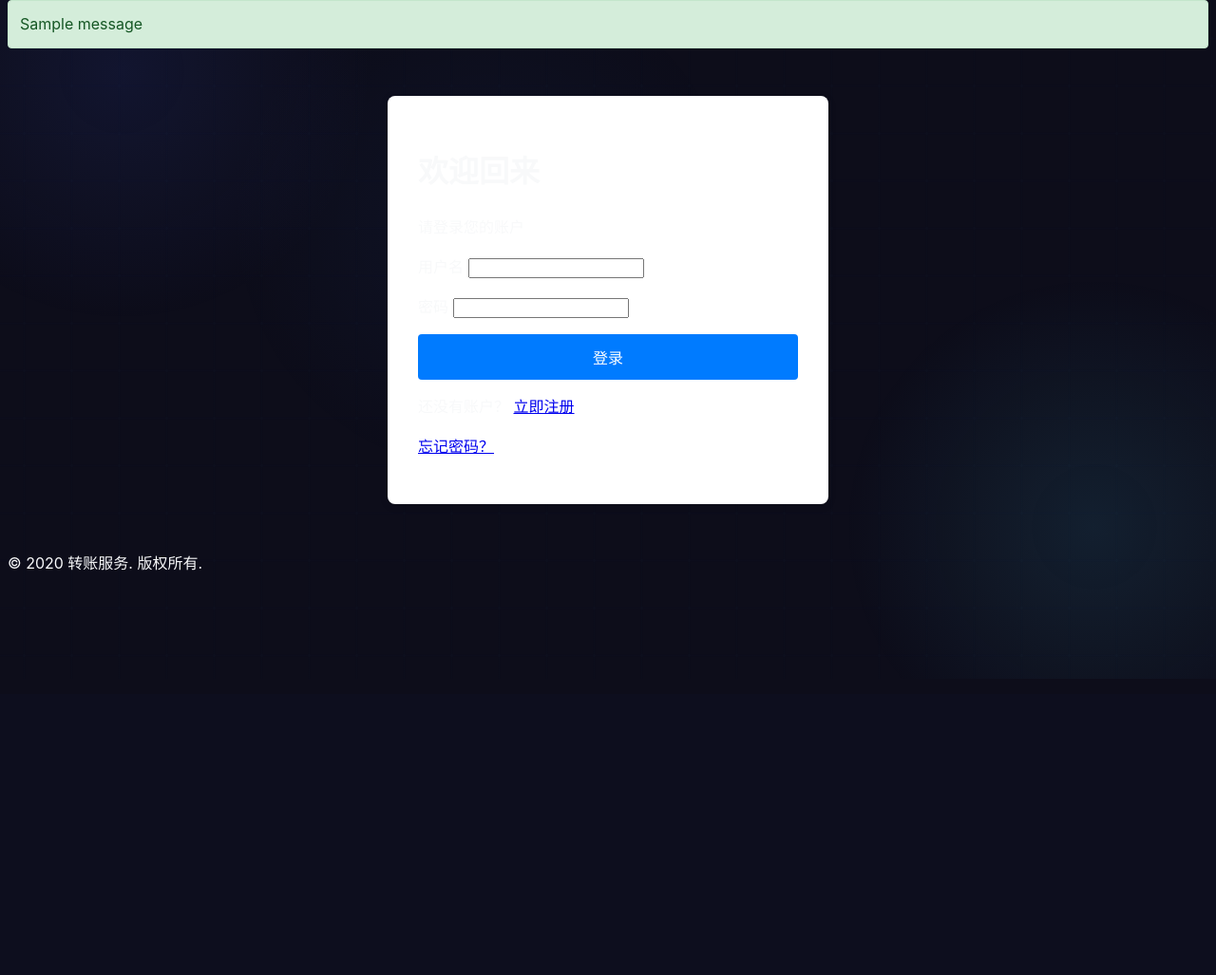
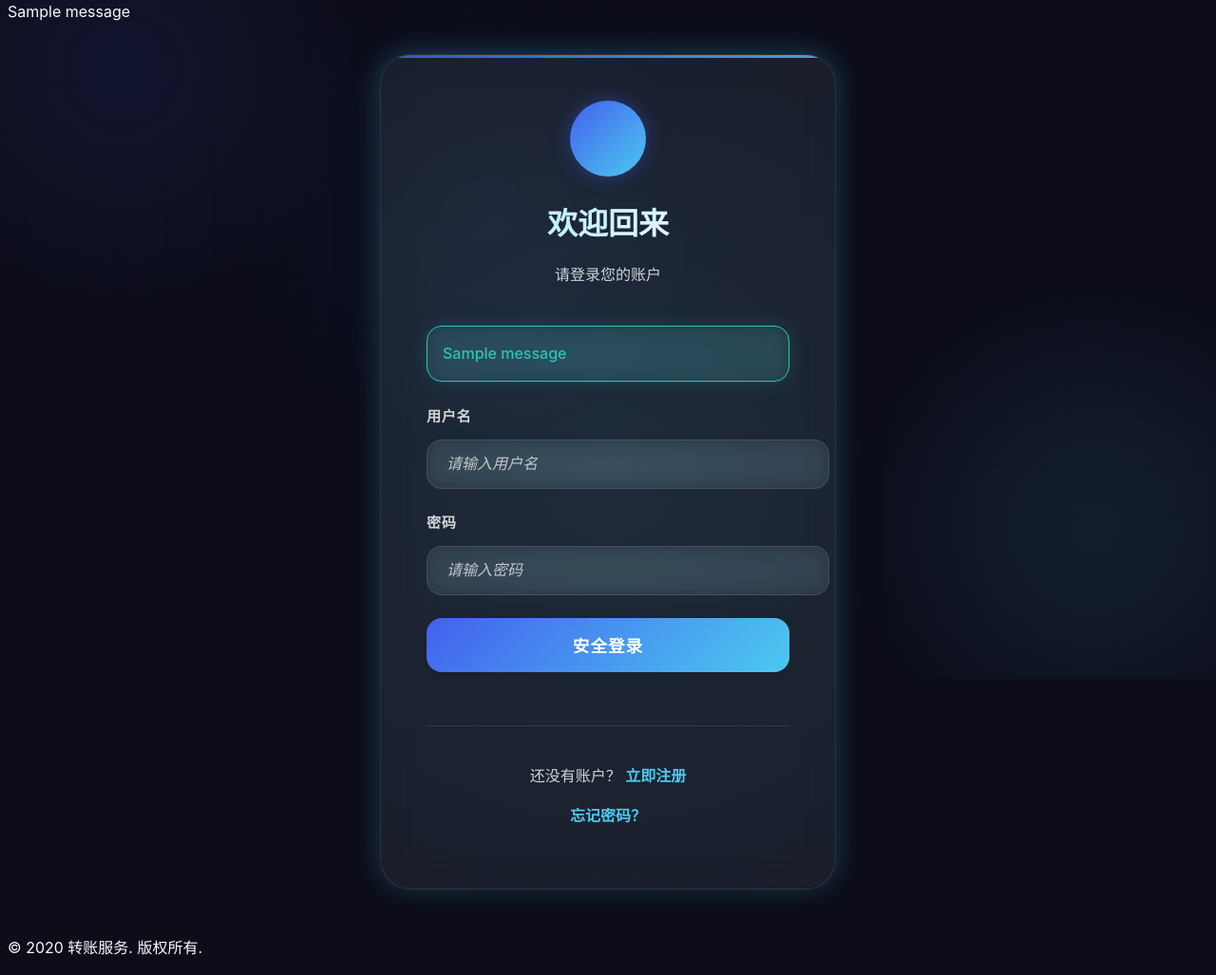
Before and after one commit to wilson-0830/Hostel-Bill-Management, a Python web app: template templates/login.html in a window 1280 px wide. Shown: the part 85-1112 px from the top of the page at 95% size. Before the commit the page ends 733 px from the top, so only its background shows below. Run offline with Jinja, Linux system fonts and the light colour scheme; the template is opened without the code that fills it: most values are stand-ins (such as "Sample title", 1, 10 or a date in 2020); one stand-in notice (Sample message) is shown; some libraries are stand-ins or nearby versions.

Commit message:
Read
cgen-40d851ae9b6748abb9792fc5c1d1042a

```diff
--- a/templates/login.html
+++ b/templates/login.html
@@ -1,35 +1,67 @@
 {% extends "base.html" %}
 
 {% block extra_css %}
-<link rel="stylesheet" href="{{ url_for('static', filename='css/auth.css') }}">
+<link rel="stylesheet" href="{{ url_for('static', filename='css/login.css') }}">
 {% endblock %}
 
 {% block content %}
 <div class="auth-container">
+    <div class="auth-wrapper">
         <div class="auth-card">
             <div class="auth-header">
-            <h1>欢迎回来</h1>
-            <p>请登录您的账户</p>
+                <div class="auth-logo">
+                    <i class="fas fa-lock"></i>
                 </div>
+                <h1 class="auth-title">欢迎回来</h1>
+                <p class="auth-subtitle">请登录您的账户</p>
+            </div>
+
+            {% with messages = get_flashed_messages(with_categories=true) %}
+                {% if messages %}
+                    {% for category, message in messages %}
+                        <div class="auth-message message-{{ 'error' if category == 'error' else 'success' }}">
+                            {{ message }}
+                        </div>
+                    {% endfor %}
+                {% endif %}
+            {% endwith %}
 
             <form method="POST" class="auth-form">
                 <div class="form-group">
-                <label for="username">用户名</label>
-                <input type="text" id="username" name="username" required>
+                    <label for="username" class="form-label">用户名</label>
+                    <input type="text" id="username" name="username" class="form-control" placeholder="请输入用户名" required>
+                    <i class="fas fa-user input-icon"></i>
                 </div>
 
                 <div class="form-group">
-                <label for="password">密码</label>
-                <input type="password" id="password" name="password" required>
+                    <label for="password" class="form-label">密码</label>
+                    <input type="password" id="password" name="password" class="form-control" placeholder="请输入密码" required>
+                    <i class="fas fa-key input-icon"></i>
                 </div>
 
-            <button type="submit" class="btn btn-primary">登录</button>
+                <button type="submit" class="btn-auth">
+                    <i class="fas fa-sign-in-alt"></i>
+                    安全登录
+                </button>
 
                 <div class="auth-footer">
-                <p>还没有账户？ <a href="{{ url_for('register') }}">立即注册</a></p>
-                <p><a href="{{ url_for('change_password') }}">忘记密码？</a></p>
+                    <p>还没有账户？ <a href="{{ url_for('register') }}" class="auth-link">立即注册</a></p>
+                    <p><a href="{{ url_for('change_password') }}" class="auth-link">忘记密码？</a></p>
                 </div>
             </form>
+
+            <div class="floating-particles">
+                <div class="particle"></div>
+                <div class="particle"></div>
+                <div class="particle"></div>
+                <div class="particle"></div>
+                <div class="particle"></div>
+                <div class="particle"></div>
+                <div class="particle"></div>
+                <div class="particle"></div>
+                <div class="particle"></div>
+            </div>
+        </div>
     </div>
 </div>
 {% endblock %}
```
Lines whose indentation alone changed are shown as unchanged.
